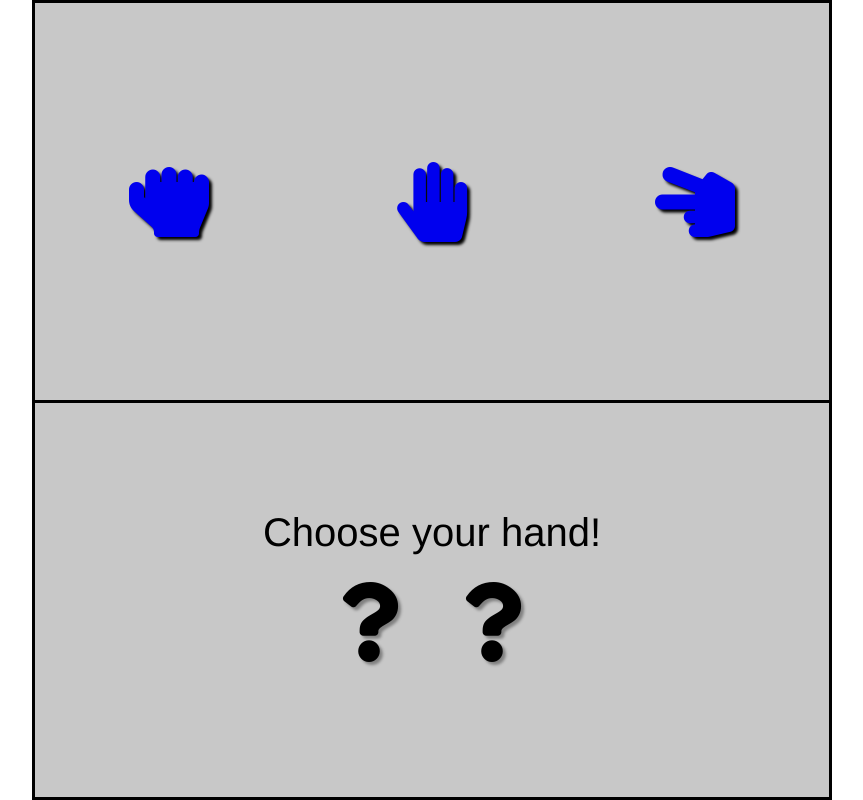
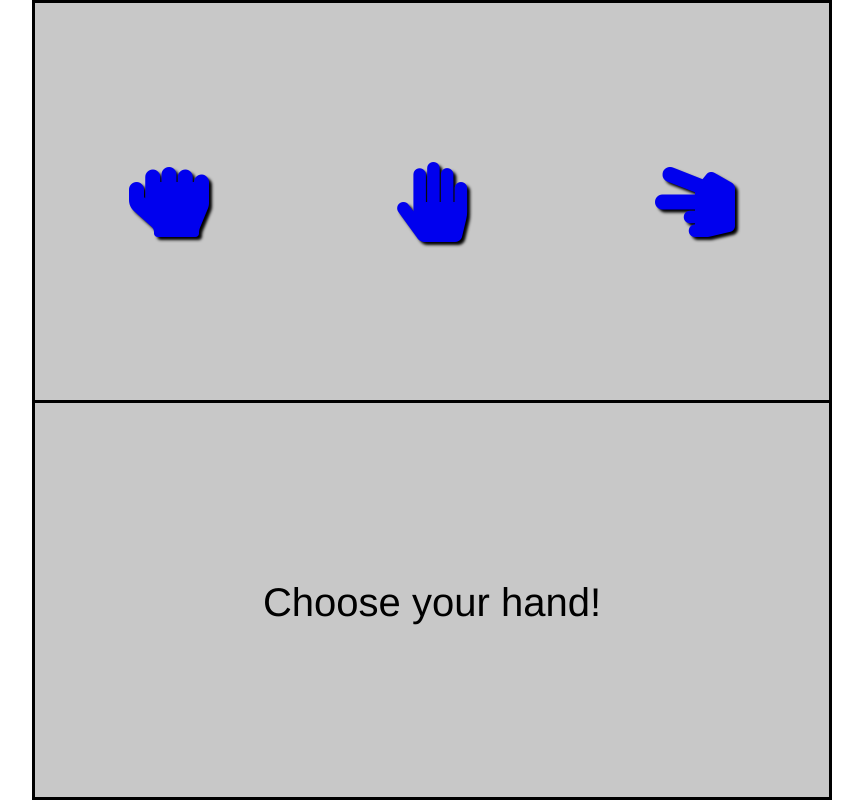
Before and after one commit to kirovia/rps, a plain HTML site: page index.html in a window 1280 px wide. Shown: the whole page, without its empty margins (208-1071 px from the left). Drawn offline with Linux system fonts and the light colour scheme.

Commit message:
Second commit

```diff
--- a/index.html
+++ b/index.html
@@ -21,10 +21,8 @@
         </div>
         <div class="bottom-bottom">
           <div id="your-choice">
-            <i class="fa fa-question fa-5x"></i>
           </div>
           <div id="computer-choice">
-            <i class="fa fa-question fa-5x"></i>
           </div>
         </div>
       </div>
```
